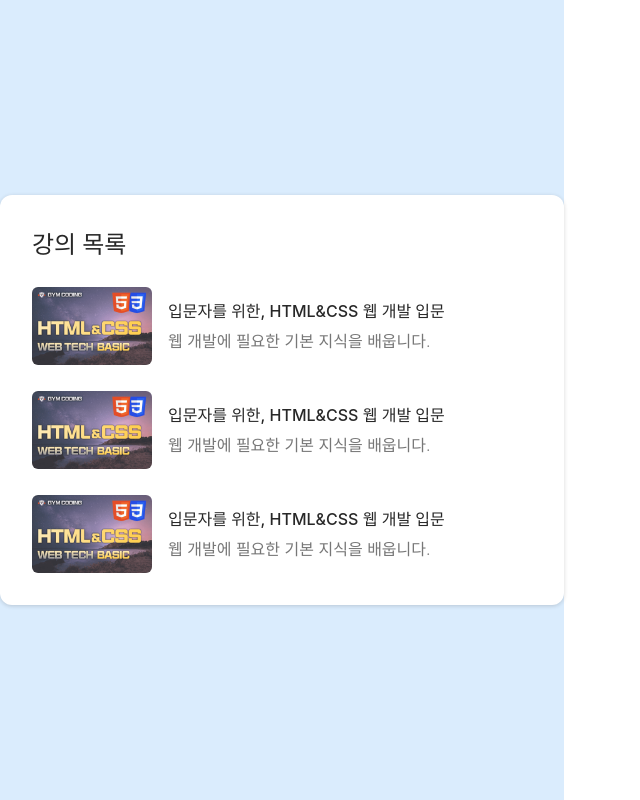
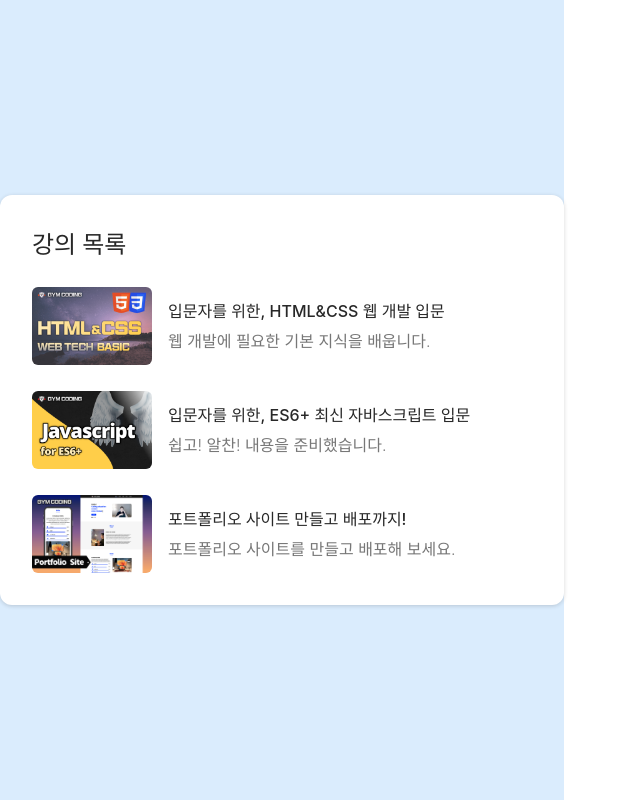
Before and after one commit to nova-fe/Study__React, a React (Vite) app in the folder learn-react/: page / in a window 1280 px wide. Shown: the whole page, without its empty margins (0-640 px from the left). Built offline with nearby package versions, Linux system fonts and the light colour scheme.

Commit message:
컴포넌트에 props 전달하기

```diff
--- a/learn-react/src/App.jsx
+++ b/learn-react/src/App.jsx
@@ -2,10 +2,28 @@ import "./App.css";
 import CourseListCard from "./components/course/CourseListCard";
 
 function App() {
+  const items = [
+    {
+      title: "입문자를 위한, HTML&CSS 웹 개발 입문",
+      description: "웹 개발에 필요한 기본 지식을 배웁니다.",
+      thumbnail: "/img/htmlcss.png",
+    },
+    {
+      title: "입문자를 위한, ES6+ 최신 자바스크립트 입문",
+      description: "쉽고! 알찬! 내용을 준비했습니다.",
+      thumbnail: "/img/js.png",
+    },
+    {
+      title: "포트폴리오 사이트 만들고 배포까지!",
+      description: "포트폴리오 사이트를 만들고 배포해 보세요.",
+      thumbnail: "/img/portfolio.png",
+    },
+  ];
+
   return (
     <>
       <main>
-        <CourseListCard />
+        <CourseListCard items={items} />
       </main>
     </>
   );
--- /dev/null
+++ b/learn-react/src/components/Card.jsx
@@ -0,0 +1,10 @@
+export default function Card({ title, children }) {
+  return (
+    <>
+      <div className="card">
+        <div className="card__header">{title}</div>
+        <div className="card__body">{children}</div>
+      </div>
+    </>
+  );
+}
--- a/learn-react/src/components/course/CourseItem.jsx
+++ b/learn-react/src/components/course/CourseItem.jsx
@@ -1,22 +1,10 @@
-export default function CourseItem() {
-  const course = {
-    title: "입문자를 위한, HTML&CSS 웹 개발 입문",
-    description: "웹 개발에 필요한 기본 지식을 배웁니다.",
-    img: "./img/htmlcss.png",
-    alt: "강의 이미지",
-  };
-  const isEmpty = false;
-
-  if (isEmpty) {
-    return <div>강의가 없습니다.</div>;
-  }
-
+export default function CourseItem({ title, description, thumbnail }) {
   return (
     <article className="course">
-      <img className="course__img" src={course.img} alt={course.alt} />
+      <img className="course__img" src={thumbnail} alt="강의이미지" />
       <div className="course__body">
-        <div className="course__title">{course.title}</div>
-        <div className="course__description">{course.description}</div>
+        <div className="course__title">{title}</div>
+        <div className="course__description">{description}</div>
       </div>
     </article>
   );
--- a/learn-react/src/components/course/CourseListCard.jsx
+++ b/learn-react/src/components/course/CourseListCard.jsx
@@ -1,17 +1,35 @@
+import Card from "../Card";
 import CourseItem from "./CourseItem";
 
-export default function CourseListCard() {
+export default function CourseListCard({ items }) {
+  // items: 객체를 구조분해할당으로 가져옴
   const title = "강의 목록";
+
+  // 배열을 구조분해할당으로 가져옴
+  const [course1, course2, course3] = items;
+
   return (
-    <div className="card">
-      <div className="card__header">{title}</div>
-      <div className="card__body">
-        <div className="courses">
-          <CourseItem />
-          <CourseItem />
-          <CourseItem />
-        </div>
+    // style={{ backgroundColor: "black", color: "white" }}
+    <Card title={title}>
+      <div className="courses">
+        <CourseItem {...course1} />
+        <CourseItem {...course2} />
+        <CourseItem title={course3.title} description={course3.description} thumbnail={course3.thumbnail} />
       </div>
-    </div>
+    </Card>
+
+    // <div className="card">
+    //   <div className="card__header">{title}</div>
+    //   <div className="card__body">
+    //     <div className="courses">
+    //       {/* course1 객체를 spread 문법으로 가져옴
+    //           = title, description, thumbnail을 가져옴
+    //       */}
+    //       <CourseItem {...course1} />
+    //       <CourseItem {...course2} />
+    //       <CourseItem title={course3.title} description={course3.description} thumbnail={course3.thumbnail} />
+    //     </div>
+    //   </div>
+    // </div>
   );
 }
```
Also changed, not shown: learn-react/public/img/js.png (added), learn-react/public/img/portfolio.png (added).
